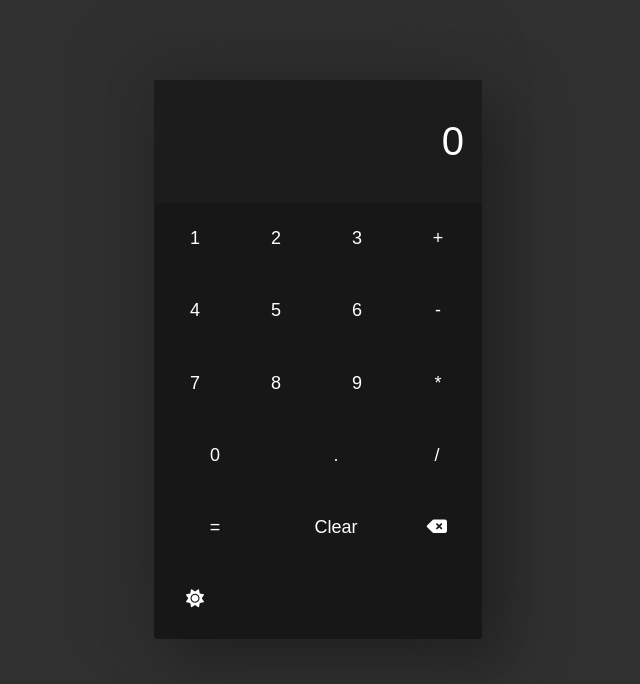
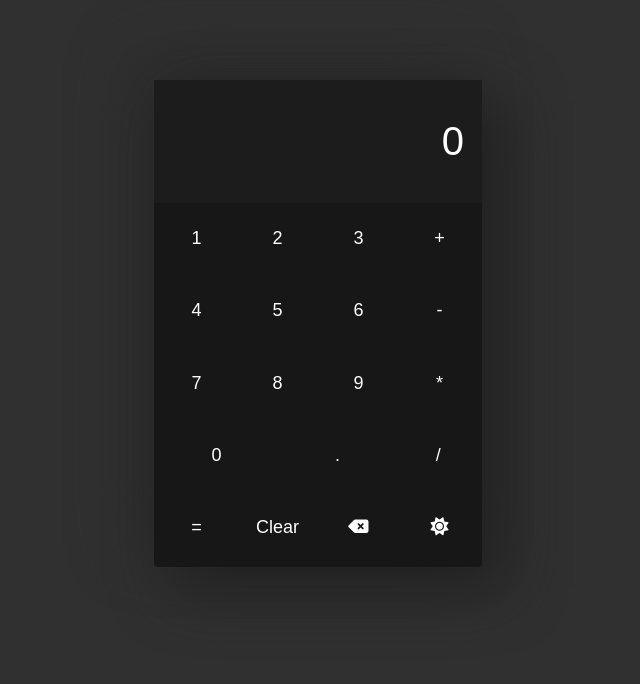
Before and after one commit to Mukulbaid63/Calculator, a plain HTML site: page index.html in a window 1280 px wide. Shown: the whole page, without its empty margins (322-962 px from the left). Drawn offline with nearby package versions, Linux system fonts and the light colour scheme.

Commit message:
Update style.css

```diff
--- a/style.css
+++ b/style.css
@@ -44,11 +44,11 @@ body{
 #dot {
 
     width:  116.73599999999999px;}
-#ans{
+/* #ans{
     width:  116.73599999999999px;
 }
 #clr{
-    width:  116.73599999999999px;}
+    width:  116.73599999999999px;} */
 
 .calculator{
     display: flex;
```
